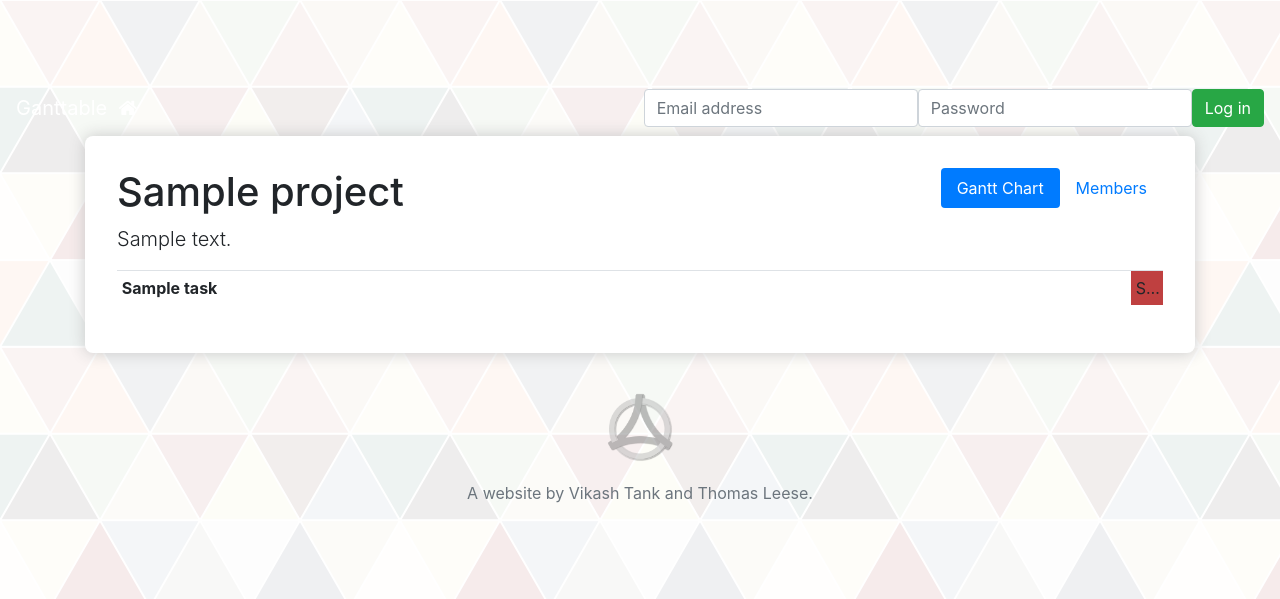
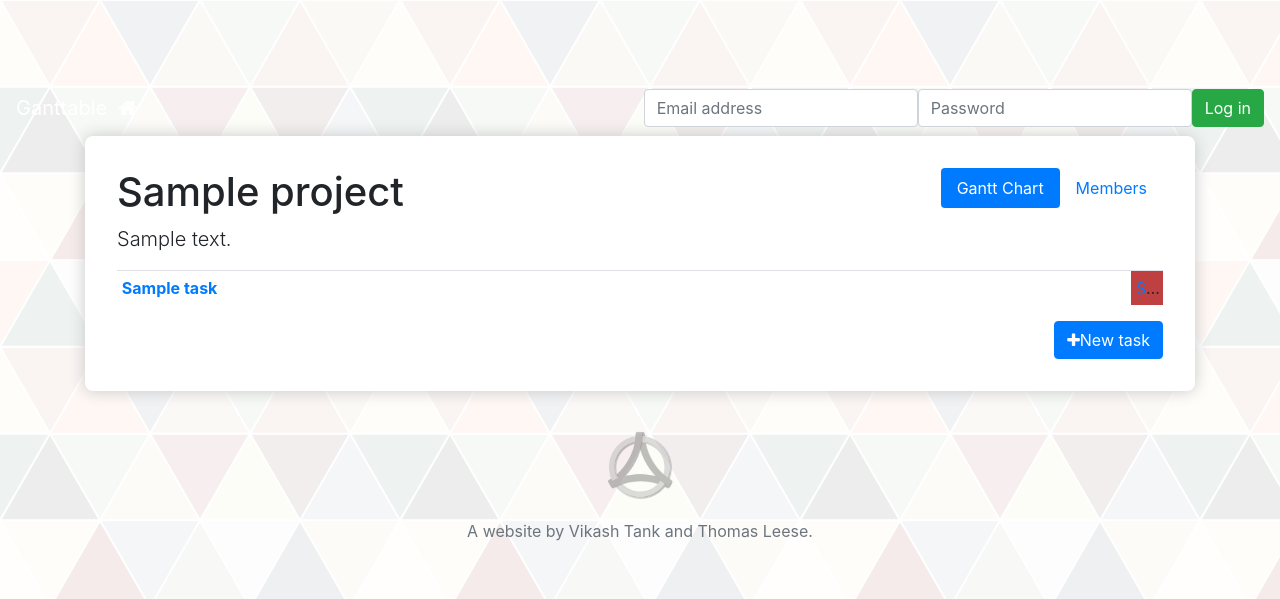
Before and after one commit to thomasleese/gantt-charts, a Python web app: template ganttchart/web/templates/projects/chart.html in a window 1280 px wide. Shown: the top 599 px of the page. Run offline with Jinja, Linux system fonts and the light colour scheme; the template is opened without the code that fills it: most values are stand-ins (such as "Sample title", 1, 10 or a date in 2020); some libraries are stand-ins or nearby versions.

Commit message:
Add new task button

```diff
--- a/ganttchart/web/templates/projects/chart.html
+++ b/ganttchart/web/templates/projects/chart.html
@@ -10,16 +10,16 @@
   {{ project_lead(project, 'gantt-chart') }}
 
   {% if chart %}
-    <table class="table table-sm gantt-chart">
+    <table class="table table-sm gantt-chart m-b">
       {% for block in chart.blocks %}
         <tr>
-          <th>{{ block.task.name }}</th>
+          <th><a href="{{ url_for('.view_task', task_id=block.task.id) }}">{{ block.task.name }}</a></th>
           {% for i in range((block.start - chart.start).days) %}
             <td></td>
           {% endfor %}
 
           <td class="bg-inverse" title="{{ block.task.name }}" style="background: hsl({{ ((loop.index - 1) / chart.blocks | length) * 360 }}, 50%, 50%)" colspan="{{ (block.end - block.start).days }}">
-            {{ block.task.name }}
+            <a href="{{ url_for('.view_task', task_id=block.task.id) }}">{{ block.task.name }}</a
           </td>
 
           {% for i in range((chart.end - block.end).days) %}
@@ -28,6 +28,9 @@
         </tr>
       {% endfor %}
     </table>
+
+    <a class="btn btn-primary pull-right m-t" href="{{ url_for('.new_task', project_id=project.id) }}" role="button"><span class="fa fa-plus m-r"></span>New task</a>
+    <div class="clearfix"></div>
   {% else %}
     <p class="lead text-center">This project hasn't got any tasks.</p>
     <p class="text-center">Click the button below to create one.</p>
--- a/ganttchart/web/templates/tasks/view.html
+++ b/ganttchart/web/templates/tasks/view.html
@@ -2,7 +2,7 @@
 
 {% block title %}{{ task.name }}{% endblock %}
 
-{% block body %}
+{% block page %}
   <h1>{{ task.name }}</h1>
 
   <form method="POST">
```
